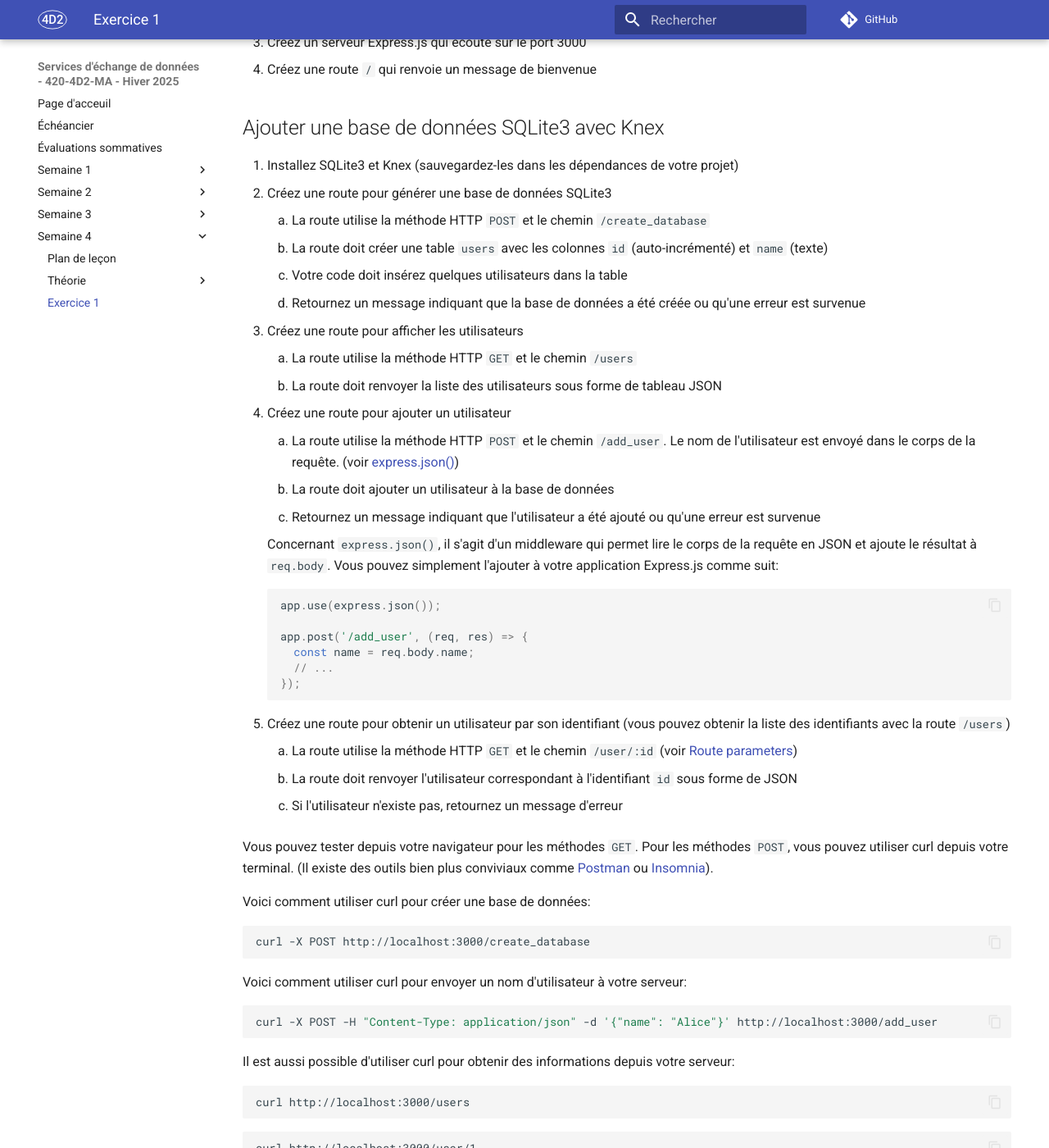
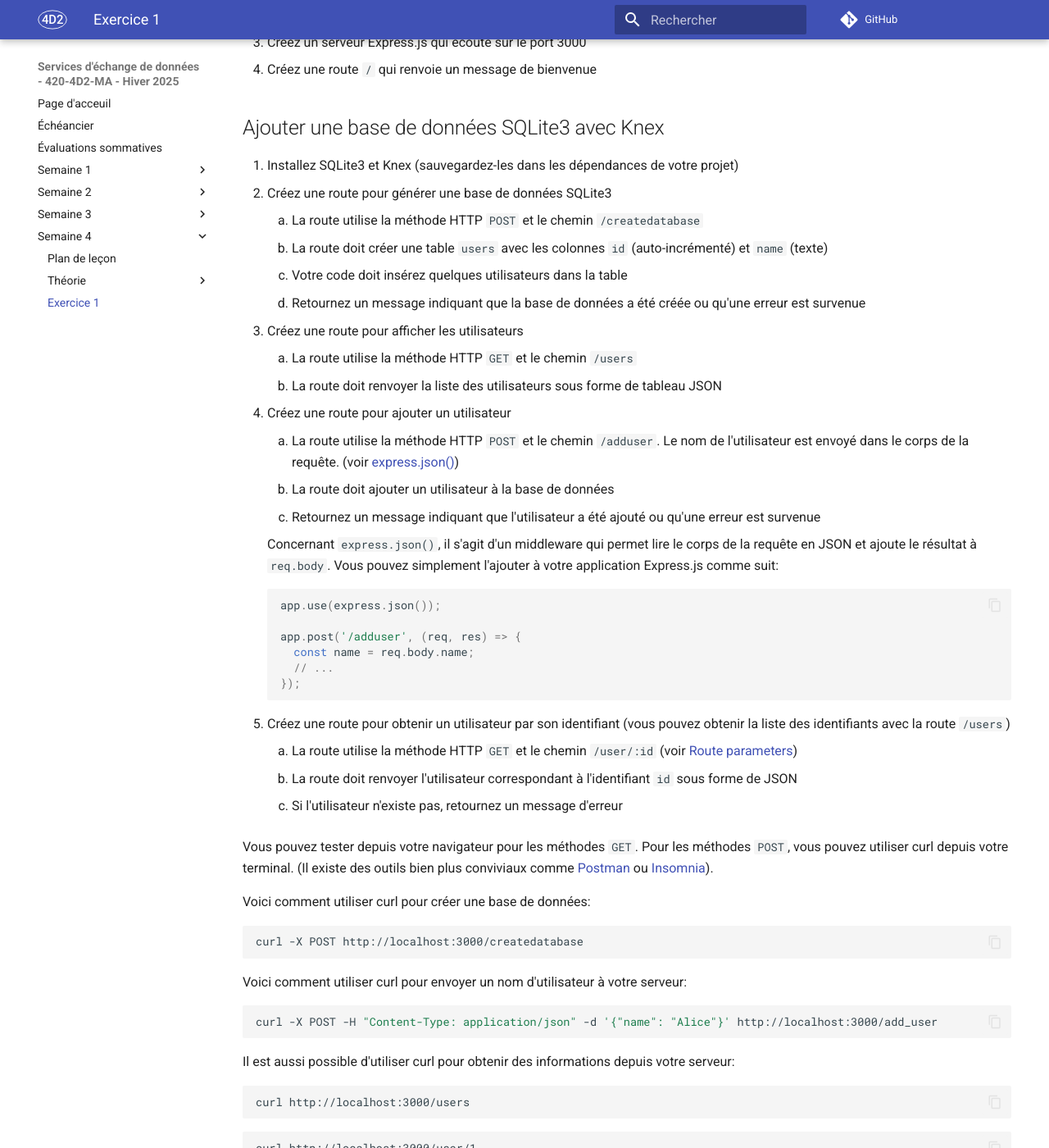
Before and after one commit to archambaultv-prof/2025H-420-4D2-MA, an MkDocs documentation site: the page built from docs/semaine_04/exercices/index.md, in a window 1280 px wide and 1400 px high, scrolled down 259 px. Shown: the whole window at 82% size. Built offline with MkDocs 1.6.1 and Material for MkDocs 9.7.7, drawn with Linux system fonts in a browser that asks for light colours; comment, search, counter and statistics services are not loaded.

Commit message:
Update index.md

````diff
--- a/docs/semaine_04/exercices/index.md
+++ b/docs/semaine_04/exercices/index.md
@@ -16,7 +16,7 @@ hide:
 
 1. Installez SQLite3 et Knex (sauvegardez-les dans les dépendances de votre projet)
 2. Créez une route pour générer une base de données SQLite3
-      1. La route utilise la méthode HTTP `POST` et le chemin `/create_database`
+      1. La route utilise la méthode HTTP `POST` et le chemin `/createdatabase`
       2. La route doit créer une table `users` avec les colonnes `id` (auto-incrémenté) et `name` (texte)
       3. Votre code doit insérez quelques utilisateurs dans la table
       4. Retournez un message indiquant que la base de données a été créée ou qu'une erreur est survenue
@@ -24,7 +24,7 @@ hide:
       1. La route utilise la méthode HTTP `GET` et le chemin `/users`
       2. La route doit renvoyer la liste des utilisateurs sous forme de tableau JSON
 4. Créez une route pour ajouter un utilisateur
-      1. La route utilise la méthode HTTP `POST` et le chemin `/add_user`. Le nom
+      1. La route utilise la méthode HTTP `POST` et le chemin `/adduser`. Le nom
          de l'utilisateur est envoyé dans le corps de la requête. (voir [express.json()](https://expressjs.com/en/api.html#express.json))
       2. La route doit ajouter un utilisateur à la base de données
       3. Retournez un message indiquant que l'utilisateur a été ajouté ou qu'une erreur est survenue
@@ -36,7 +36,7 @@ hide:
       ```javascript
       app.use(express.json());
 
-      app.post('/add_user', (req, res) => {
+      app.post('/adduser', (req, res) => {
         const name = req.body.name;
         // ...
       });
@@ -56,7 +56,7 @@ des outils bien plus conviviaux comme [Postman](https://www.postman.com/) ou
 Voici comment utiliser curl pour créer une base de données:
 
 ```bash
-curl -X POST http://localhost:3000/create_database
+curl -X POST http://localhost:3000/createdatabase
 ```
 
 Voici comment utiliser curl pour envoyer un nom d'utilisateur à votre serveur:
````
